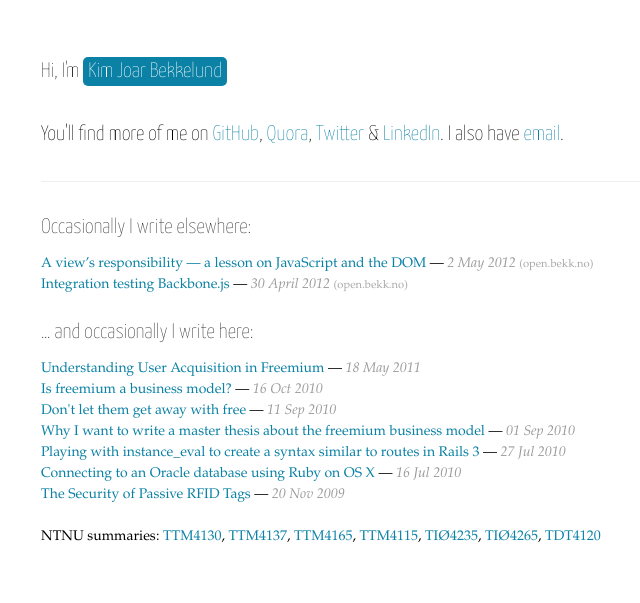
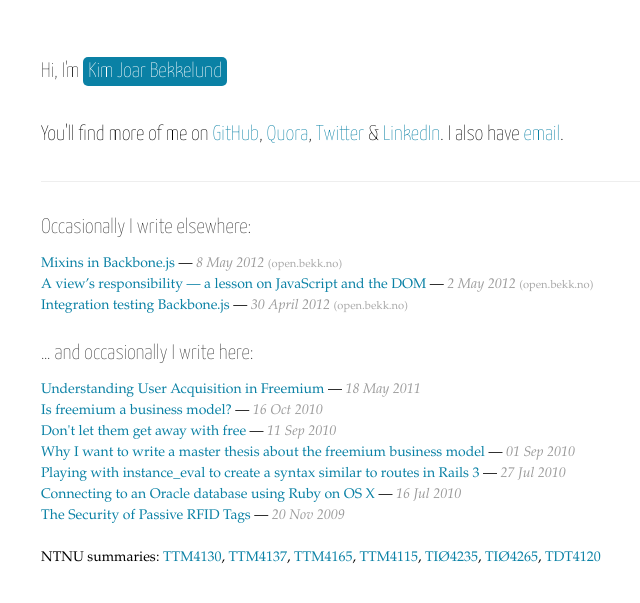
Before and after one commit to kimjoar/kimjoar.net, a Jekyll site: the page built from index.html, in a window 1280 px wide. Shown: the top 603 px of the page, without its empty margins (8-648 px from the left). Built offline with Jekyll 4.4.1, drawn with Linux system fonts in a browser that asks for light colours.

Commit message:
link to new blog post

```diff
--- a/index.html
+++ b/index.html
@@ -14,6 +14,7 @@
 <h2>Occasionally I write elsewhere:</h2>
 
 <ul class="posts">
+  <li><a href="http://open.bekk.no/mixins-in-backbone/">Mixins in Backbone.js</a> — <small>8 May 2012</small> <span class="quiet">(open.bekk.no)</span></li>
   <li><a href="http://open.bekk.no/a-views-responsibility/">A view’s responsibility — a lesson on JavaScript and the DOM</a> — <small>2 May 2012</small> <span class="quiet">(open.bekk.no)</span></li>
   <li><a href="http://open.bekk.no/integration-testing-backbone-js/">Integration testing Backbone.js</a> — <small>30 April 2012</small> <span class="quiet">(open.bekk.no)</span></li>
 </ul>
```
